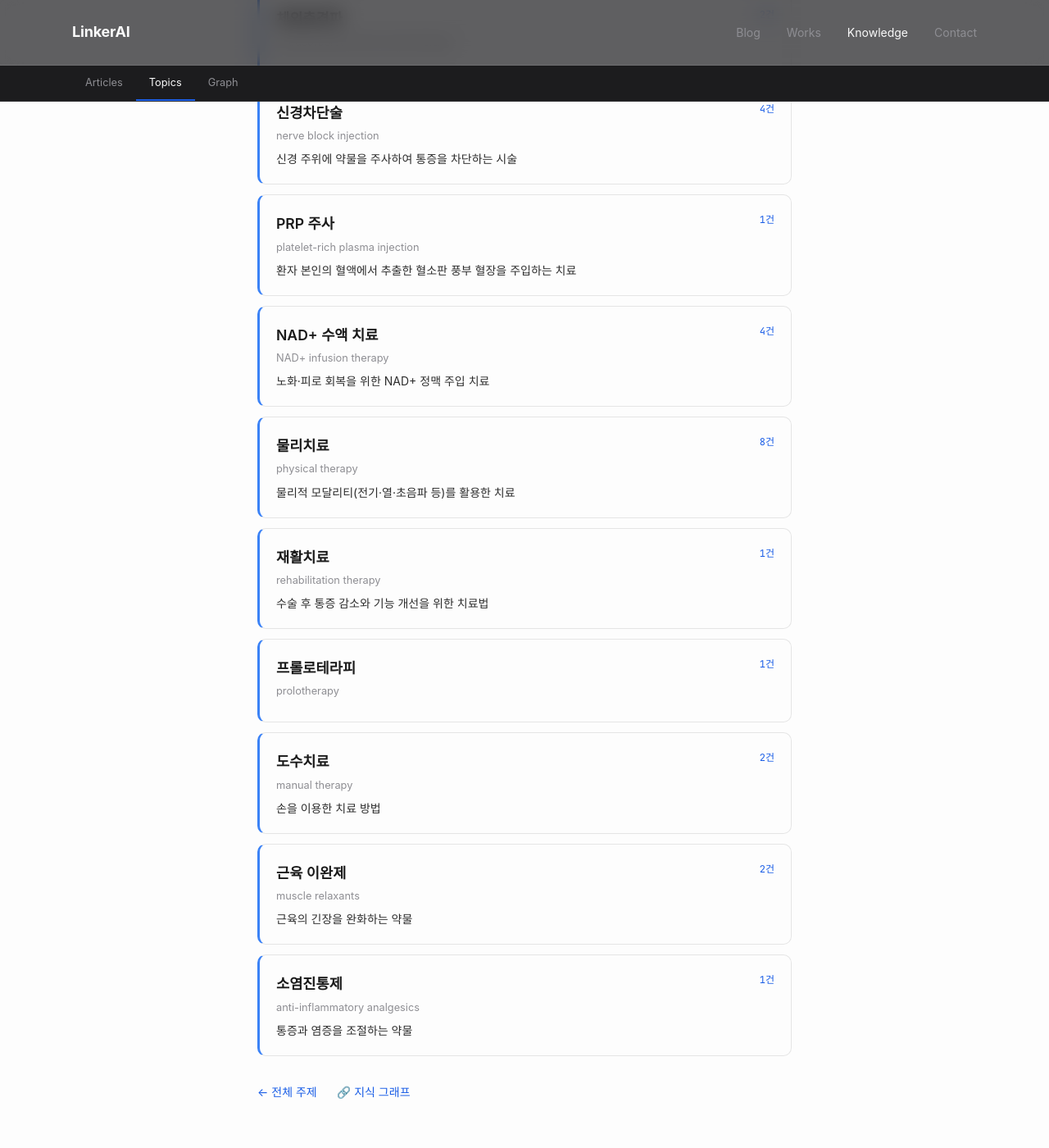
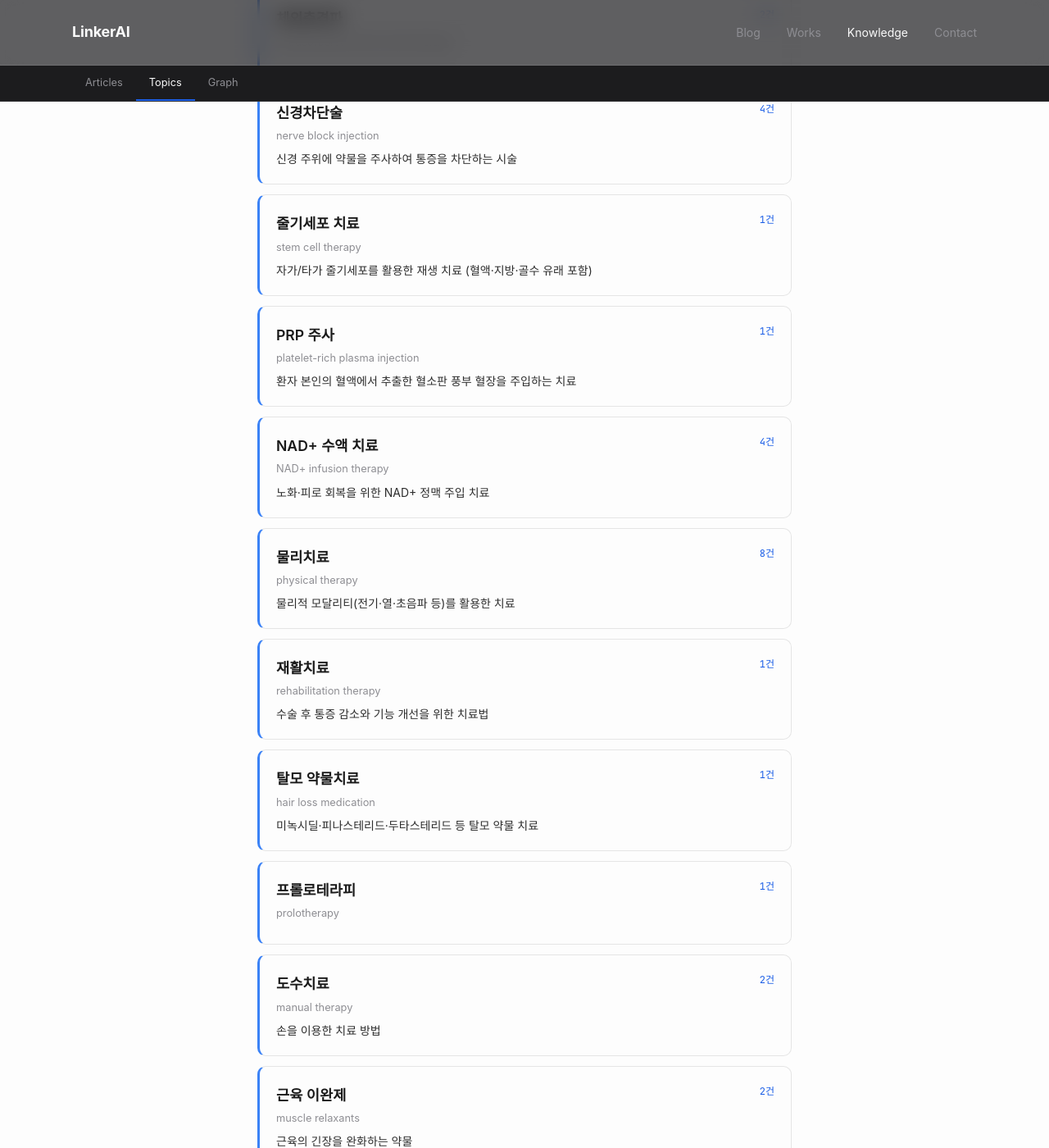
Before and after one commit to feelharmony/linkare-medical-knowledge, a Jekyll site: the page built from treatments/index.html, in a window 1280 px wide and 1400 px high, scrolled down 474 px. Shown: the whole window at 82% size. Built offline with Jekyll 4.4.1, drawn with Linux system fonts in a browser that asks for light colours; some web fonts are replaced.

Commit message:
update _data/entity_graph.json + post_entity_map.json

```diff
--- a/_data/entity_graph.json
+++ b/_data/entity_graph.json
@@ -111,11 +111,31 @@
       ]
     },
     {
+      "id": "hair-thinning",
+      "type": "condition",
+      "name_ko": "탈모",
+      "name_en": "hair loss / alopecia",
+      "post_count": 1,
+      "tenant_keys": [
+        null
+      ]
+    },
+    {
       "id": "forward-head-posture",
       "type": "condition",
       "name_ko": "거북목·일자목",
       "name_en": "forward head posture / cervical lordosis loss",
       "post_count": 4,
+      "tenant_keys": [
+        null
+      ]
+    },
+    {
+      "id": "stem-cell-therapy",
+      "type": "treatment",
+      "name_ko": "줄기세포 치료",
+      "name_en": "stem cell therapy",
+      "post_count": 1,
       "tenant_keys": [
         null
       ]
@@ -253,7 +273,7 @@
     {
       "id": "androgenetic-alopecia",
       "type": "condition",
-      "name_ko": "남성형 탈모",
+      "name_ko": "안드로겐성 탈모 (남성형·여성형)",
       "name_en": "androgenetic alopecia",
       "post_count": 1,
       "tenant_keys": [
@@ -311,6 +331,16 @@
       ]
     },
     {
+      "id": "hair-loss-medication",
+      "type": "treatment",
+      "name_ko": "탈모 약물치료",
+      "name_en": "hair loss medication",
+      "post_count": 1,
+      "tenant_keys": [
+        null
+      ]
+    },
+    {
       "id": "knee-pain",
       "type": "symptom",
       "name_ko": "무릎 통증",
@@ -336,16 +366,6 @@
       "name_ko": "노화",
       "name_en": "aging",
       "post_count": 3,
-      "tenant_keys": [
-        null
-      ]
-    },
-    {
-      "id": "hair-loss",
-      "type": "symptom",
-      "name_ko": "탈모",
-      "name_en": "hair loss",
-      "post_count": 1,
       "tenant_keys": [
         null
       ]
@@ -569,7 +589,23 @@
       ]
     },
     {
-      "source": "hair-loss",
+      "source": "androgenetic-alopecia",
+      "target": "hair-thinning",
+      "weight": 1,
+      "tenant_keys": [
+        null
+      ]
+    },
+    {
+      "source": "alopecia-areata",
+      "target": "hair-thinning",
+      "weight": 1,
+      "tenant_keys": [
+        null
+      ]
+    },
+    {
+      "source": "hair-thinning",
       "target": "prp-injection",
       "weight": 1,
       "tenant_keys": [
@@ -577,16 +613,24 @@
       ]
     },
     {
-      "source": "exosome-therapy",
-      "target": "hair-loss",
+      "source": "hair-thinning",
+      "target": "stem-cell-therapy",
       "weight": 1,
       "tenant_keys": [
         null
       ]
     },
     {
-      "source": "androgenetic-alopecia",
-      "target": "hair-loss",
+      "source": "exosome-therapy",
+      "target": "hair-thinning",
+      "weight": 1,
+      "tenant_keys": [
+        null
+      ]
+    },
+    {
+      "source": "hair-loss-medication",
+      "target": "hair-thinning",
       "weight": 1,
       "tenant_keys": [
         null
@@ -594,15 +638,7 @@
     },
     {
       "source": "alopecia-areata",
-      "target": "hair-loss",
-      "weight": 1,
-      "tenant_keys": [
-        null
-      ]
-    },
-    {
-      "source": "exosome-therapy",
-      "target": "prp-injection",
+      "target": "androgenetic-alopecia",
       "weight": 1,
       "tenant_keys": [
         null
@@ -617,6 +653,30 @@
       ]
     },
     {
+      "source": "androgenetic-alopecia",
+      "target": "stem-cell-therapy",
+      "weight": 1,
+      "tenant_keys": [
+        null
+      ]
+    },
+    {
+      "source": "androgenetic-alopecia",
+      "target": "exosome-therapy",
+      "weight": 1,
+      "tenant_keys": [
+        null
+      ]
+    },
+    {
+      "source": "androgenetic-alopecia",
+      "target": "hair-loss-medication",
+      "weight": 1,
+      "tenant_keys": [
+        null
+      ]
+    },
+    {
       "source": "alopecia-areata",
       "target": "prp-injection",
       "weight": 1,
@@ -625,8 +685,8 @@
       ]
     },
     {
-      "source": "androgenetic-alopecia",
-      "target": "exosome-therapy",
+      "source": "alopecia-areata",
+      "target": "stem-cell-therapy",
       "weight": 1,
       "tenant_keys": [
         null
@@ -642,7 +702,55 @@
     },
     {
       "source": "alopecia-areata",
-      "target": "androgenetic-alopecia",
+      "target": "hair-loss-medication",
+      "weight": 1,
+      "tenant_keys": [
+        null
+      ]
+    },
+    {
+      "source": "prp-injection",
+      "target": "stem-cell-therapy",
+      "weight": 1,
+      "tenant_keys": [
+        null
+      ]
+    },
+    {
+      "source": "exosome-therapy",
+      "target": "prp-injection",
+      "weight": 1,
+      "tenant_keys": [
+        null
+      ]
+    },
+    {
+      "source": "hair-loss-medication",
+      "target": "prp-injection",
+      "weight": 1,
+      "tenant_keys": [
+        null
+      ]
+    },
+    {
+      "source": "exosome-therapy",
+      "target": "stem-cell-therapy",
+      "weight": 1,
+      "tenant_keys": [
+        null
+      ]
+    },
+    {
+      "source": "hair-loss-medication",
+      "target": "stem-cell-therapy",
+      "weight": 1,
+      "tenant_keys": [
+        null
+      ]
+    },
+    {
+      "source": "exosome-therapy",
+      "target": "hair-loss-medication",
       "weight": 1,
       "tenant_keys": [
         null
--- a/_data/post_entity_map.json
+++ b/_data/post_entity_map.json
@@ -49,15 +49,15 @@
   },
   {
     "post_path": "content/thr/ko/hair/hair-loss-regeneration-injection-treatment.md",
-    "primary_entity_id": "hair-loss",
+    "primary_entity_id": "hair-thinning",
     "entity_ids": [
-      "hair-loss",
-      "regenerative-injection-treatment",
+      "hair-thinning",
+      "androgenetic-alopecia",
+      "alopecia-areata",
       "prp-injection",
-      "adipose-derived-stem-cells",
+      "stem-cell-therapy",
       "exosome-therapy",
-      "androgenetic-alopecia",
-      "alopecia-areata"
+      "hair-loss-medication"
     ],
     "updated_at": "2026-04-23"
   },
```
